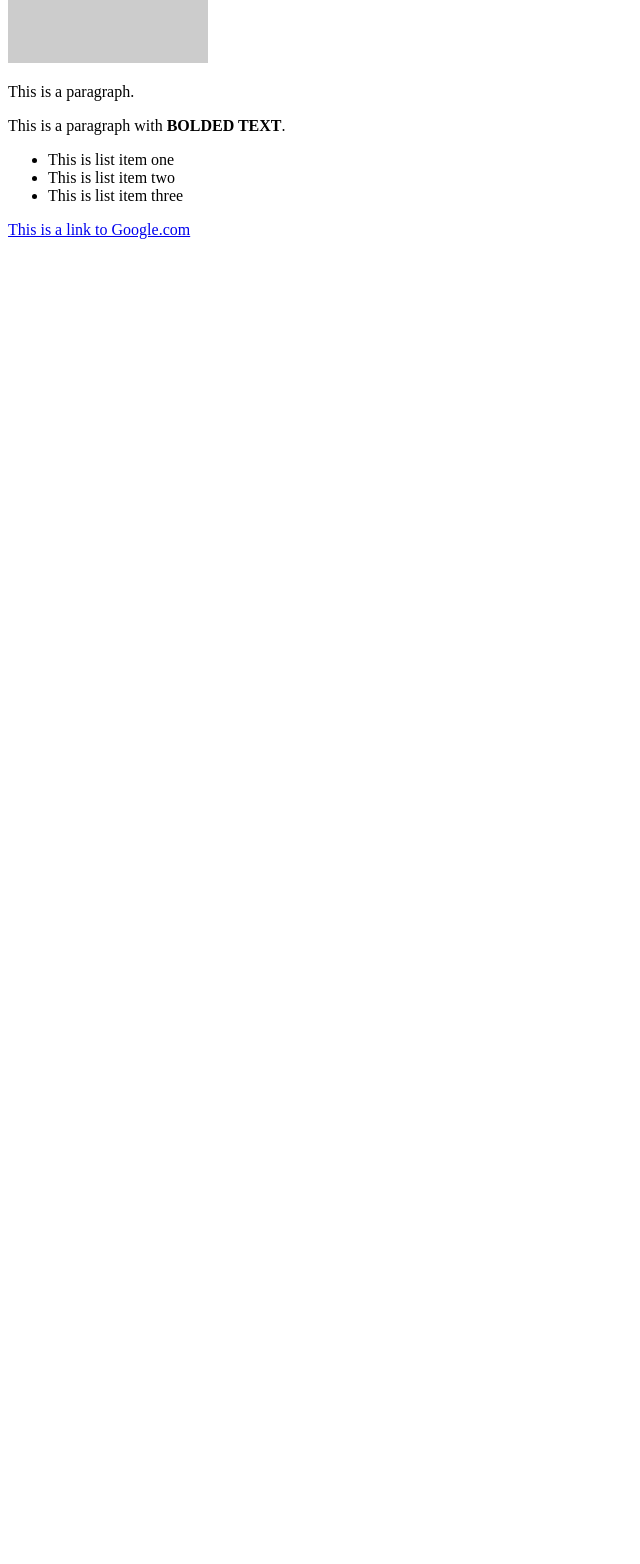
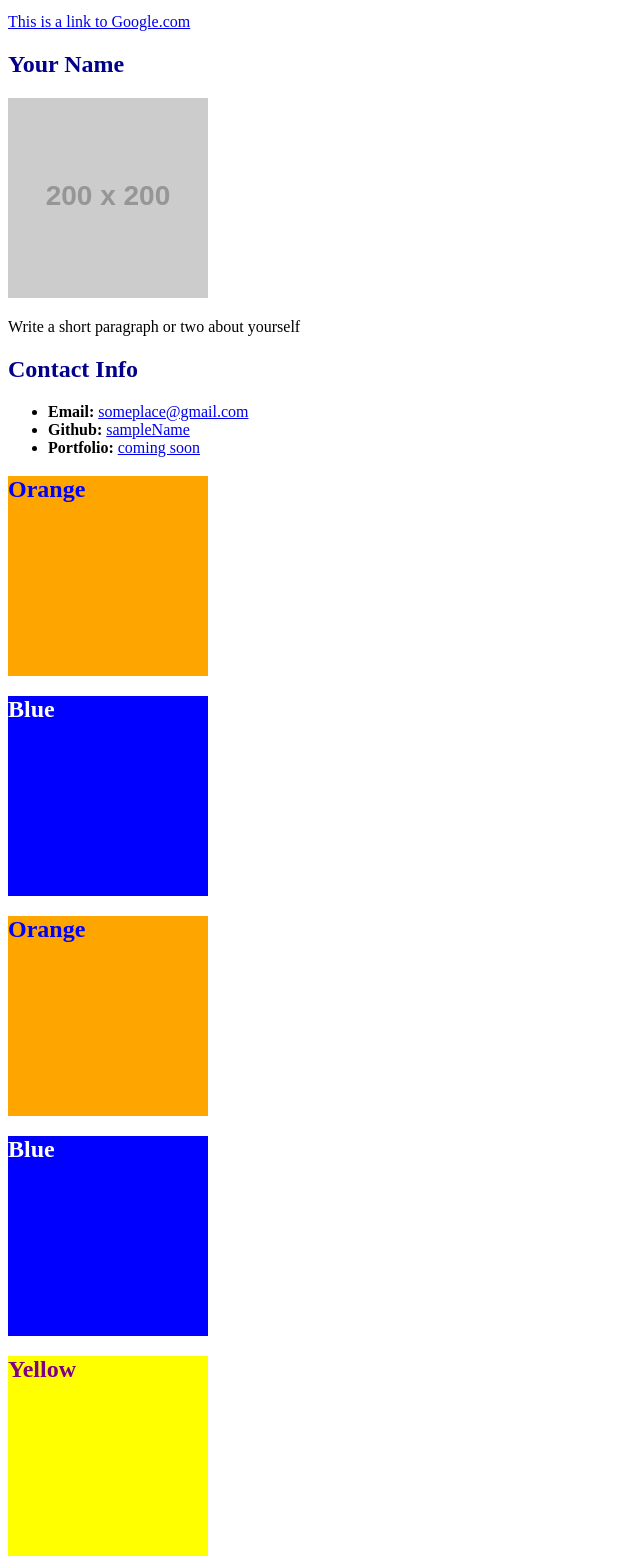
Before and after one commit to nmck-sys/Bio, a plain HTML site: page index.html in a window 1280 px wide. Shown: the part 425-1989 px from the top of the page, without its empty margins (0-640 px from the left). Before the commit the page ends 800 px from the top, so only its background shows below. Drawn offline with Linux system fonts and the light colour scheme; files that its build step writes are made by us from their sources.

Commit message:
Added Color

```diff
--- a/index.html
+++ b/index.html
@@ -4,17 +4,18 @@
   <head>
     <meta charset="UTF-8">
     <title>Hello HTML!</title>
+    <link rel="stylesheet" href="./assets/css/style.css" />
+        <meta charset="UTF-8">
+        <meta name="viewport" content="width=device-width, initial-scale=1.0">
+        <!-- The href attribute points to the relative path of the stylesheet-->
+        <link rel="stylesheet" href="./assets/css/style.css">
+        <title>Color</title>
   </head>
 
   <body>
     <header>
       <!-- Headers -->
-      <h1>Hello World!</h1>
-      <h2>Hello World!</h2>
-      <h3>Hello World!</h3>
-      <h4>Hello World!</h4>
-      <h5>Hello World!</h5>
-      <h6>Hello World!</h6>
+      <h1 class="title">Student Bio</h1>
     </header>
 
     <section>
@@ -35,6 +36,47 @@
       <!-- Link -->
       <a href="https://www.google.com">This is a link to Google.com</a>
     </section>
+
+    <section>
+        <h2 class="title">Your Name</h2>
+        <!-- TODO: modify img attributes -->
+        <img src="https://via.placeholder.com/200" alt="Your Name" />
+        <p>Write a short paragraph or two about yourself</p>
+      </section>
+
+      <section>
+        <h2 class="title">Contact Info</h2>
+        <ul>
+          <!-- TODO: add id attribute -->
+          <li><strong>Email:</strong> <a href="#">someplace@gmail.com</a></li>
+          <!-- TODO: add id attribute -->
+          <li><strong>Github:</strong> <a href="#">sampleName</a></li>
+          <!-- TODO: add id attribute -->
+          <li><strong>Portfolio:</strong> <a href="#">coming soon</a></li>
+        </ul>
+      </section>
+
+      <section class="box box-orange">
+        <h2>Orange</h2>
+      </section>
+
+      <section class="box box-blue">
+        <h2>Blue</h2>
+      </section>
+
+      <section class="box box-orange">
+        <h2>Orange</h2>
+      </section>
+
+      <section class="box box-blue">
+        <h2>Blue</h2>
+      </section>
+
+      <!--id attribute added for styling-->
+      <section class="box" id="box-yellow">
+        <h2>Yellow</h2>
+      </section>
+
   </body>
 
 </html>
--- /dev/null
+++ b/style.css
@@ -0,0 +1,43 @@
+.lesson {
+    background-color: lemonchiffon;
+  }
+
+  .title {
+    color: darkblue;
+  }
+
+  #email {
+    background-color: goldenrod;
+  }
+
+  #github {
+    background-color: lightsteelblue;
+  }
+
+  #portfolio {
+    background-color: darkorange;
+  }
+  .box {
+    /*Sets the height and width of the section */
+    width: 200px;
+    height: 200px
+  }
+
+  .box-blue {
+    /* Sets font color */
+    color: white;
+    /* Sets background color */
+    background-color: #0000ff;
+  }
+
+  .box-orange {
+    /* Uses hex codes to define color */
+    color: #0000ff;
+    background-color: #ffa500;
+  }
+
+  #box-yellow {
+    /* Uses predefined colors to define color */
+    color: purple;
+    background-color: yellow;
+  };
```
